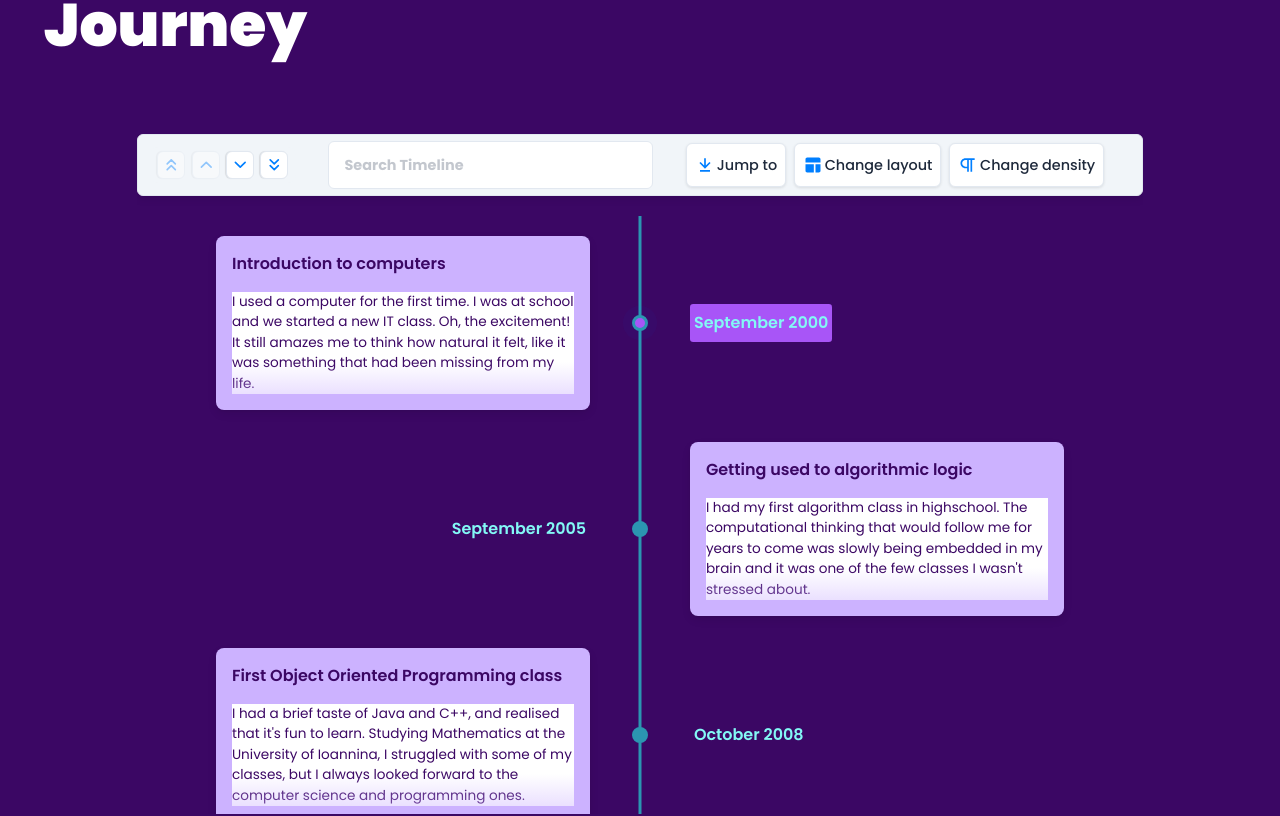
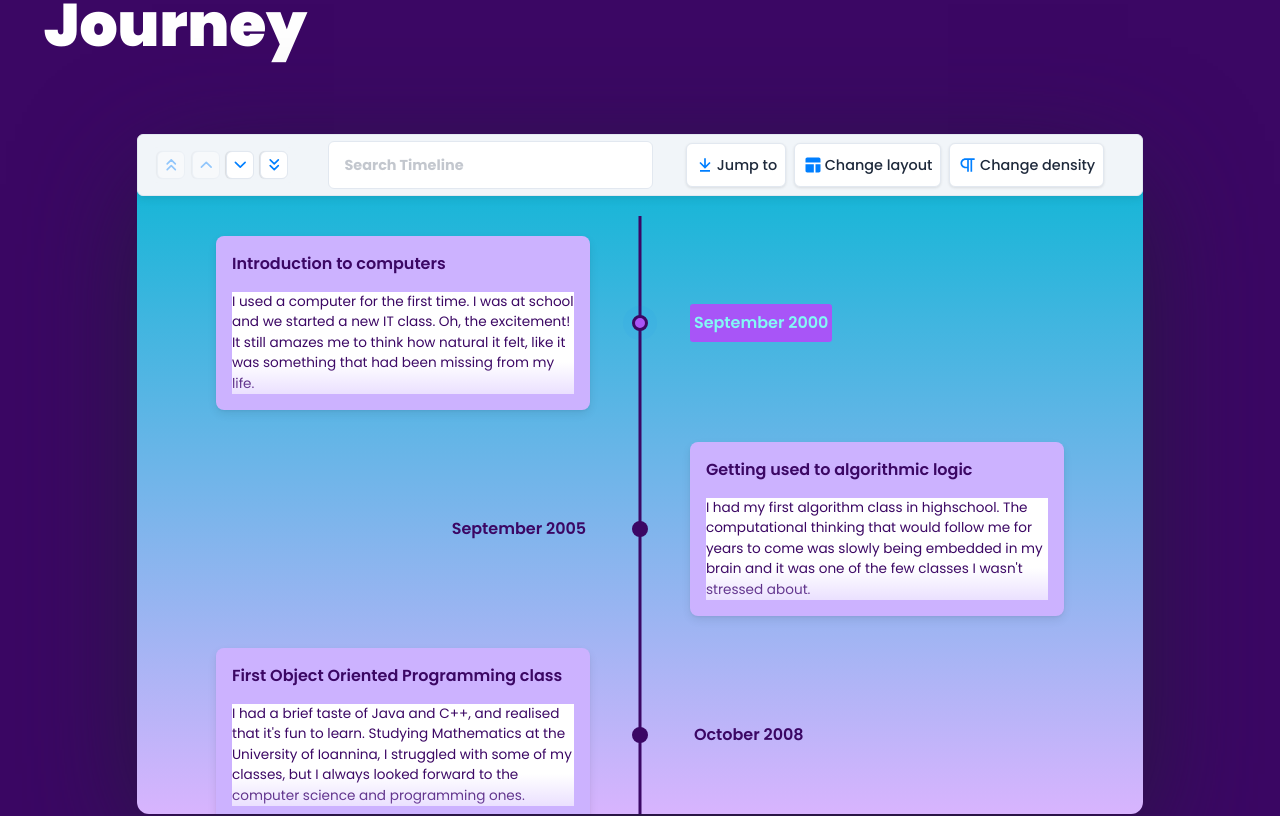
Before and after one commit to spiralnebulam31/PortfolioWebsite, a React (Vite) app: page / in a window 1280 px wide. Shown: the part 3400-4216 px from the top of the page. Built offline with nearby package versions, Linux system fonts and the light colour scheme.

Commit message:
Adjusted Journey colours

```diff
--- a/index.html
+++ b/index.html
@@ -4,7 +4,6 @@
     <meta charset="UTF-8" />
     <link rel="icon" type="image/svg+xml" href="/logoBrackets.svg" />
     <meta name="viewport" content="width=device-width, initial-scale=1.0" />
-    <link rel="stylesheet" href="https://cdnjs.cloudflare.com/ajax/libs/font-awesome/4.7.0/css/font-awesome.min.css">
     <title>Anastasia | Full-Stack Dev</title>
   </head>
   <body>
--- a/src/components/Journey.jsx
+++ b/src/components/Journey.jsx
@@ -24,7 +24,7 @@ const Journey = () => {
             }
           >
 
-<div className="flex flex-wrap justify-center h-[85vh]">
+<div className="flex flex-wrap justify-center h-[85vh] bg-gradient-to-b from-cyan-500 to-purple-300  rounded-xl shadow-card">
             <Chrono
               items={timelineItems}
               mode="VERTICAL_ALTERNATING"
@@ -36,14 +36,14 @@ const Journey = () => {
               focusActiveItemOnLoad
               scrollable
               theme={{
-                primary: "#2B96B1",
+                primary: "#3b0764",
                 secondary: "#a855f7",
                 cardBgColor: "#CCB2FF",
                 cardTitleColor: "#3b0764",
                 cardDetailsColor: "#3b0764",
                 iconBackgroundColor: "#CCB2FF",
                 titleColorActive: "#83F8F5",
-                titleColor: "#83F8F5",
+                titleColor: "#3b0764",
               }}
             />
           </div>
--- a/tailwind.config.js
+++ b/tailwind.config.js
@@ -6,7 +6,7 @@ export default {
     extend: {
       colors: {
         background1: "#3b0764",
-        background2: "#ab07b8",
+        background2: "#260445",
         primary:  "#CCB2FF",
         secondary: "#83F8F5",
         tertiary: "#2B96B1",
```
